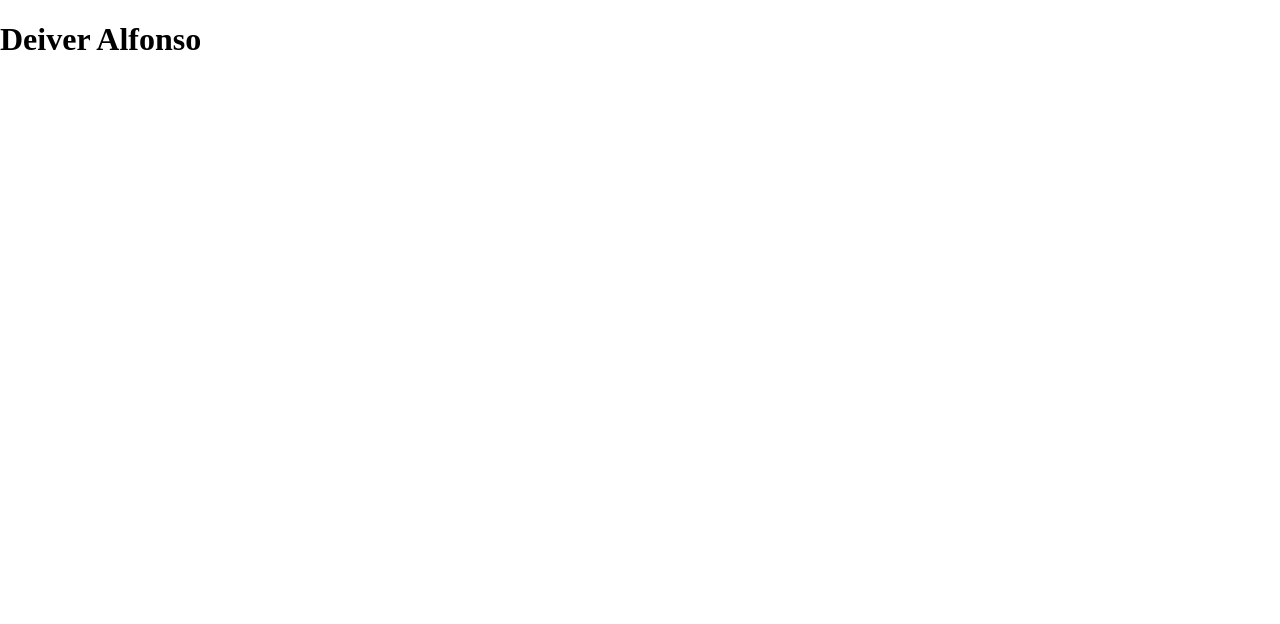
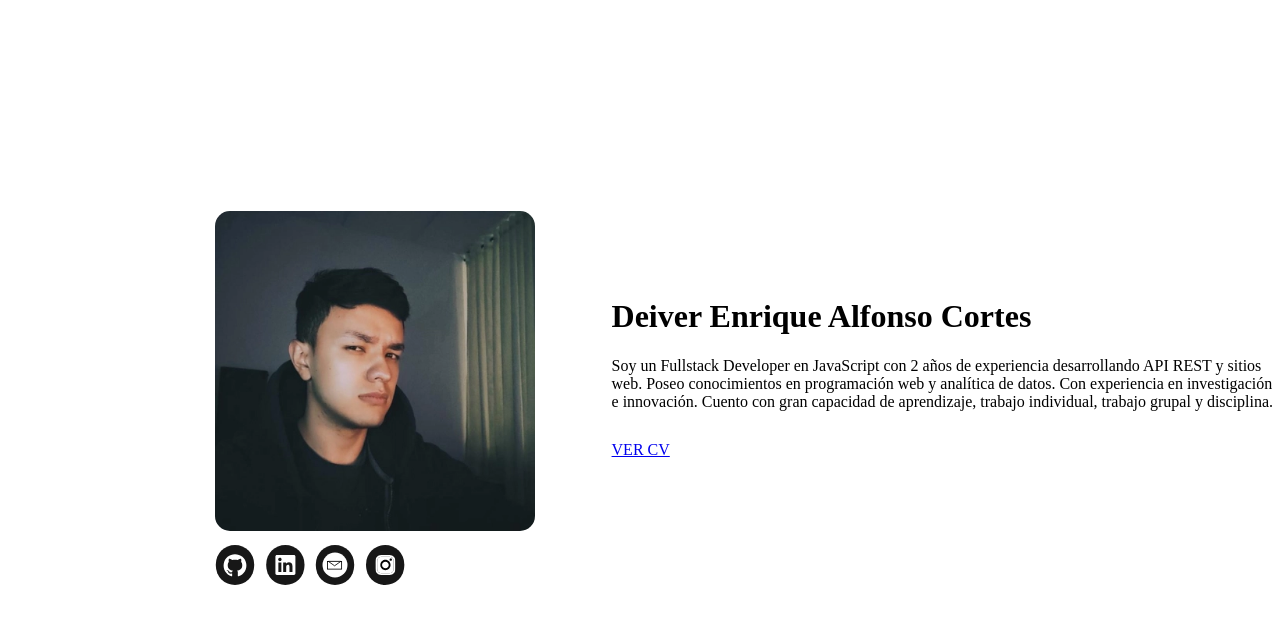
Before and after one commit to dalfonso75/my_portfolio, a Next.js app: page / in a window 1280 px wide. Shown: the top 624 px of the page. Built offline with nearby package versions, Linux system fonts and the light colour scheme.

Commit message:
:construction: component about me.

```diff
--- a/components/AboutMe/index.js
+++ b/components/AboutMe/index.js
@@ -1,6 +1,32 @@
+import { motion } from "framer-motion";
+
+import SocialMedia from "../SocialMedia";
+import PrimaryButton from "../Button/PrimaryButton";
+
+import css from "./styles"
+
 export default function AboutMe() {
     return (
         <>
+            <motion.section className="c-about-me">
+                <section className="about-me__wrapper-media">
+                    <img className="about-me__image" src="./assets/perfile.webp" alt="Deiver Alfonso" />
+                    <SocialMedia />
+                    <img className="about-me__image-background" src="./assets/icons/rectangle.svg" />
+                </section>
+                <section className="about-me__wrapper-content">
+                    <h1 className="title">Deiver Enrique Alfonso Cortes</h1>
+                    <p className="paragraph">
+                        Soy un Fullstack Developer en JavaScript con 2 años de experiencia
+                        desarrollando API REST y sitios web. Poseo conocimientos en
+                        programación web y analítica de datos. Con experiencia en
+                        investigación e innovación. Cuento con gran capacidad de aprendizaje,
+                        trabajo individual, trabajo grupal y disciplina.
+                    </p>
+                    <PrimaryButton text={'VER CV'}/>
+                </section>
+            </motion.section>
+            <style jsx>{css}</style>
         </>
     );
 }
--- /dev/null
+++ b/components/AboutMe/styles.js
@@ -0,0 +1,39 @@
+import css from "styled-jsx/css";
+export default css`
+  :global(.c-about-me) {
+    display: grid;
+    gap: 6vw;
+    grid-template-columns: 0.8fr 1fr;
+    align-items: center;
+    height: 100vh;
+  }
+  .about-me__wrapper-media {
+    position: relative;
+    margin: 0 0 0 auto;
+  }
+  .about-me__image {
+    position: relative;
+    width: 25vw;
+    height: 25vw;
+    border-radius: 15px;
+    margin-bottom: 10px;
+  }
+  .about-me__image-background {
+    position: absolute;
+    top: -3vw;
+    right: 0;
+    bottom: 0;
+    left: -5vw;
+    margin: auto;
+    width: 35vw;
+    height: 35vw;
+    z-index: -1;
+    opacity: 0.8;
+  }
+  .about-me__wrapper-content{
+    margin-top: -5vw;
+  }
+  .about-me__wrapper-content > :global(.paragraph){
+    padding-bottom: 0.8em;
+  }
+`;
--- a/components/AppLayout/globalStyles.js
+++ b/components/AppLayout/globalStyles.js
@@ -93,34 +93,51 @@ export default css.global`
     padding-left: 10px;
     padding-right: 10px;
   }
-
-  .btn--clean {
+  .title {
     margin: 0;
-    padding: 0;
-    background-color: transparent;
-    border: none;
-    cursor: pointer;
-    outline: none;
-  }
-  p {
     color: #ffffff;
-    font-family: "Cera Pro Light";
-    font-weight: 400;
-    text-transform: none;
+    font-family: "Raleway-SemiBold";
+    font-size: 2.5vw;
+    text-transform: uppercase;
+    letter-spacing: 1px;
+    line-height: 1em;
   }
   .subtitle {
     color: #ffffff;
     font-family: "Raleway-SemiBold";
     text-transform: uppercase;
     font-size: 9vw;
-    width: 50vw;
     margin: 0;
+  }
+  p {
+    color: #ffffff;
+    font-family: "Cera Pro Light";
+    font-weight: 400;
+    line-height: 1.2em;
+    text-transform: none;
   }
   .paragraph {
     font-size: 5vw;
   }
-  .a_clean {
+  .btn--clean {
+    margin: 0;
+    padding: 0;
+    background-color: transparent;
     text-decoration: none;
+    border: none;
+    cursor: pointer;
+    outline: none;
+  }
+  .btn-primary{
+    width: fit-content;
+    padding: 0.8vw 3vw;
+    background-color: #c4c4c426;
+    color: #FFFFFF;
+    font-family: "Raleway-SemiBold";
+    font-size: 1vw;
+    text-decoration: none;
+    border-radius: 5px;
+    letter-spacing:1px;
   }
   @media (min-width: 400px) {
   }
--- /dev/null
+++ b/components/Button/PrimaryButton/index.js
@@ -0,0 +1,13 @@
+import { motion } from "framer-motion";
+export default function PrimaryButton({ text, href = "#" }) {
+  return (
+    <motion.a
+      className="btn--clean btn-primary"
+      href={href}
+      target="_blank"
+      rel="noopener noreferrer"
+    >
+      {text}
+    </motion.a>
+  );
+}
--- /dev/null
+++ b/components/SocialMedia/index.js
@@ -0,0 +1,63 @@
+import { motion } from "framer-motion";
+import css from "./styles";
+export default function SocialMedia() {
+  return (
+    <>
+      <motion.div
+        className="c-social"
+        initial={{
+          opacity: 0,
+        }}
+        whileInView={{ opacity: 1 }}
+        viewport={{ once: false, amount: 0.1 }}
+        transition={{ duration: 1.2 }}
+      >
+        <a
+          href="https://github.com/dalfonso75"
+          target="_blank"
+          rel="noopener noreferrer"
+        >
+          <img
+            className="social__icon"
+            src="./assets/icons/github.svg"
+            alt="Github"
+          />
+        </a>
+        <a
+          href="https://www.linkedin.com/in/deiver-alfonso/"
+          target="_blank"
+          rel="noopener noreferrer"
+        >
+          <img
+            className="social__icon"
+            src="./assets/icons/linkedin.svg"
+            alt="Linkedin"
+          />
+        </a>
+        <a
+          href="mailto:ea888416@gmail.com"
+          target="_blank"
+          rel="noopener noreferrer"
+        >
+          <img
+            className="social__icon"
+            src="./assets/icons/mail.svg"
+            alt="mail"
+          />
+        </a>
+        <a
+          href="https://www.instagram.com/enrique_deiver/"
+          target="_blank"
+          rel="noopener noreferrer"
+        >
+          <img
+            className="social__icon"
+            src="./assets/icons/instagram.svg"
+            alt="Instagram"
+          />
+        </a>
+      </motion.div>
+      <style jsx>{css}</style>
+    </>
+  );
+}
--- /dev/null
+++ b/components/SocialMedia/styles.js
@@ -0,0 +1,8 @@
+import css from "styled-jsx/css";
+export default css`
+  .social__icon {
+    margin: 0 10px 0 0;
+    height: 40px;
+    width: 40px;
+  }
+`;
--- a/pages/_app.js
+++ b/pages/_app.js
@@ -1,5 +1,7 @@
+import "normalize.css";
+import "locomotive-scroll/dist/locomotive-scroll.css";
 function MyApp({ Component, pageProps }) {
-  return <Component {...pageProps} />
+  return <Component {...pageProps} />;
 }
 
-export default MyApp
+export default MyApp;
--- a/pages/index.js
+++ b/pages/index.js
@@ -1,6 +1,6 @@
 import Head from "next/head";
 import AppLayout from "../components/AppLayout";
-
+import AboutMe from "../components/AboutMe";
 export default function Home() {
   return (
     <AppLayout>
@@ -12,7 +12,7 @@ export default function Home() {
         />
       </Head>
       <main>
-        <h1>Deiver Alfonso</h1>
+        <AboutMe />
       </main>
     </AppLayout>
   );
```
